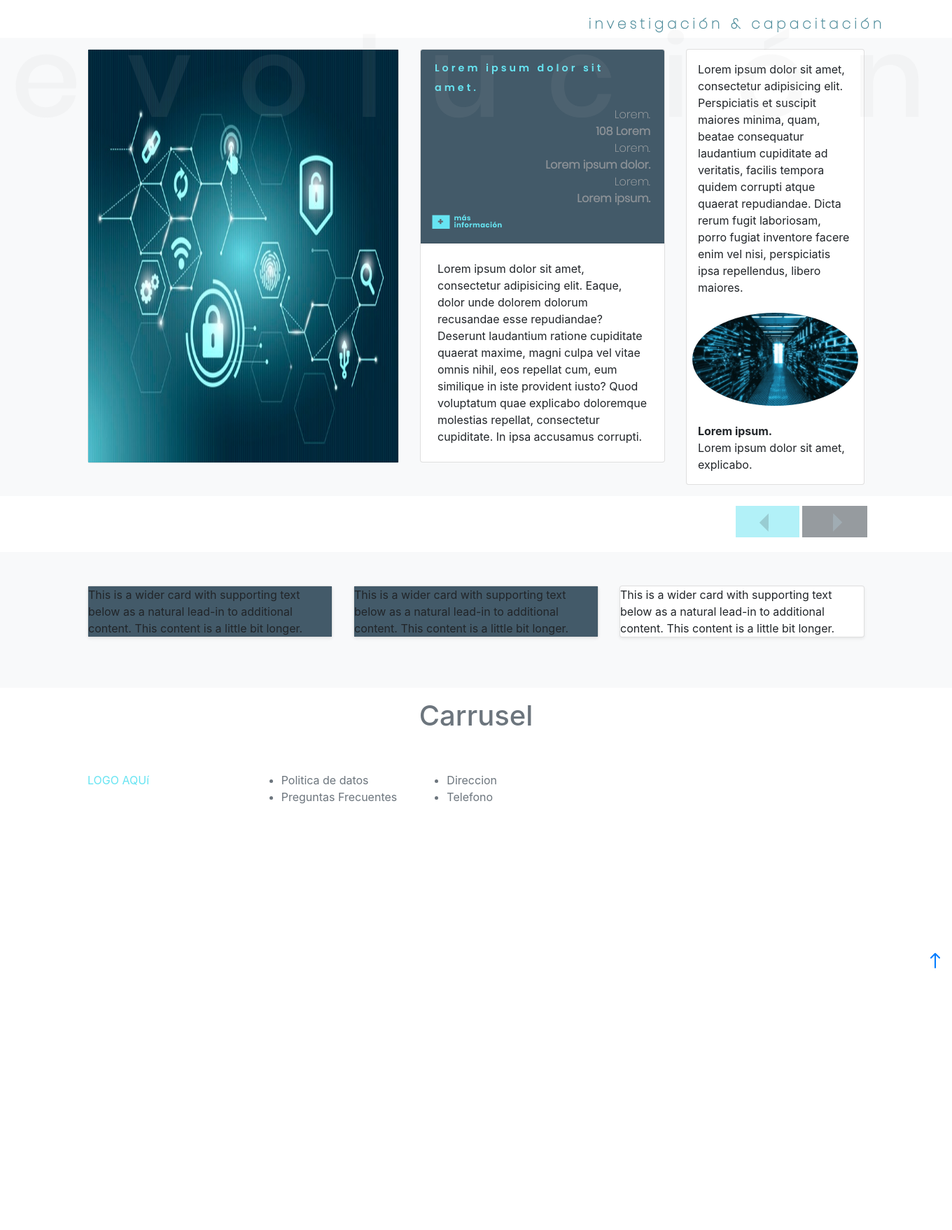
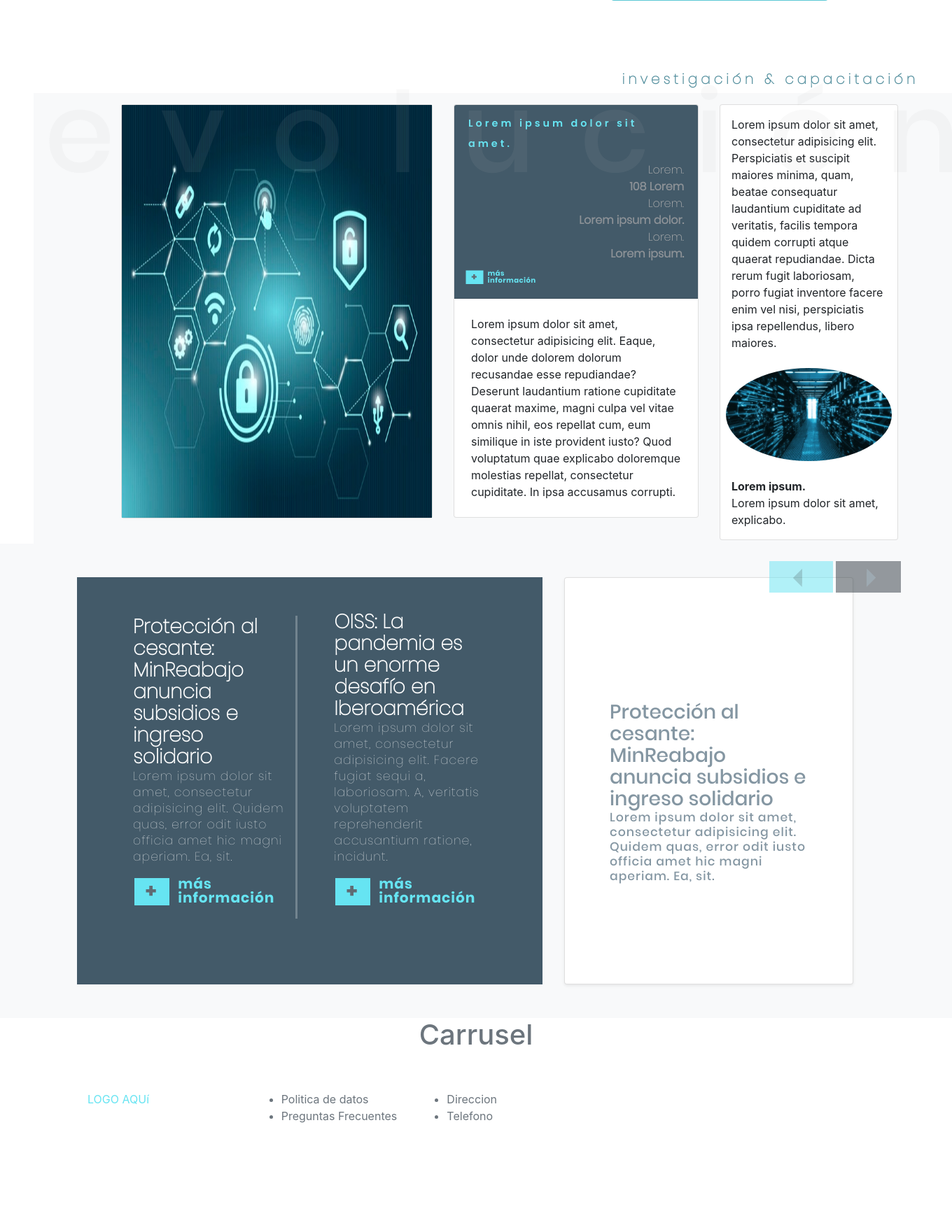
Before and after one commit to JJGuaca/EstratcoProyecto, a PHP site: page / in a window 1360 px wide; the page is wider, and only the part inside the window is pictured. Shown: the part 1735-3493 px from the top of that part at 70% size. Before the commit the page ends 3119 px from the top of that part, so only its background shows below. Run offline with PHP 8.4, Linux system fonts and the light colour scheme; some web fonts are replaced; grey boxes are pictures that could not be loaded.

Commit message:
Seccion5
Ajuste y organozación de la seccion 5

```diff
--- a/css/propios.css
+++ b/css/propios.css
@@ -118,3 +118,23 @@ div>p{
     opacity: .5;
     left: 90%;
 }
+
+.textCarr{
+    font-size: 135%;
+    color: #fff;
+    font-family: 'Poppins-Thin';
+    letter-spacing: 1px;
+    line-height: 22px;
+    margin: 0rem 1rem;
+    padding: 0rem 1rem;
+}
+.textCarr2{
+    font-size: 135%;
+    color: #566f80ba;
+    font-family: 'Poppins-Medium';
+    letter-spacing: 1px;
+    line-height: 20px;
+    font-weight: 100;
+    margin: 0rem 1rem;
+    padding: 0rem 1rem;
+}
--- a/index.html
+++ b/index.html
@@ -14,7 +14,7 @@
       	<img src="img/logo-home-estratco.png" alt="LOGO ESTRATCO">
       </a>
       <div class="ml-auto p-3 navbar-text nav-item">
-      	<a class="nav-link" href="#secc1"><span class="colorAgua" style="letter-spacing: 0.5rem;">| contáctenos</span></a>
+      	<a class="nav-link" href="#secc2"><span class="colorAgua" style="letter-spacing: 0.5rem;">| contáctenos</span></a>
       </div>
       <button class="navbar-toggler collapsed" type="button" data-toggle="collapse" data-target="#navbarsExample01" aria-controls="navbarsExample01" aria-expanded="false" aria-label="Toggle navigation">
         <span class="navbar-toggler-icon"></span>
@@ -26,16 +26,16 @@
             <a class="nav-link" href="#secc1"><p class="colorAgua">Home</p></a>
           </li>
           <li class="list-inline-item navbar-text nav-item">
-            <a class="nav-link" href="#secc1"><p class="colorAgua">Nosotros</p></a>
+            <a class="nav-link" href="#secc2"><p class="colorAgua">Nosotros</p></a>
           </li>
           <li class="list-inline-item navbar-text nav-item">
-            <a class="nav-link" href="#secc2"><p class="colorAgua">Servicios</p></a>
+            <a class="nav-link" href="#secc3"><p class="colorAgua">Servicios</p></a>
           </li>
           <li class="list-inline-item navbar-text nav-item">
-            <a class="nav-link" href="#secc3"><p class="colorAgua">Investigación & Capacitación</p></a>
+            <a class="nav-link" href="#secc4"><p class="colorAgua">Investigación & Capacitación</p></a>
           </li>
           <li class="list-inline-item navbar-text">
-            <a class="nav-link" href="#secc4"><p class="colorAgua">Agenda</p></a>
+            <a class="nav-link" href="#secc5"><p class="colorAgua">Agenda</p></a>
           </li>
         </ul>
       </div>
@@ -74,7 +74,7 @@
 		</section>
 
 		<!--SECCION 3-->
-		<section id="secc3 container">
+		<section id="secc3" class="container">
 			<div class="row p-5">
 				<div class="col-md-4">
 					<div class="card bg-dark2 p-1 m-1">
@@ -122,7 +122,7 @@
 		</section>
 
 		<!--SECCION 4-->
-		<section id="secc4 imgSlider">
+		<section id="secc4" class="imgSlider m-5">
 			<div id="carsec4" class="carousel slide" data-ride="carousel">
 				<div class="carousel-inner">
 					<h3 class="text-right pr-5 mr-5" style="letter-spacing: 5px; font-family: 'Poppins-Thin'; font-size: 20px; font-weight: 600;"><span class="" style="color: #508d9c;">investigación & capacitación</span></h3>
@@ -279,41 +279,36 @@
 		</section>
 
 		<!--SECCION 5-->
-		<section id="secc5" class="py-3">
+		<div class="container p-3 m-3"></div>
+		<section id="secc5" class="pt-5 mt-5">
 			<div class="album py-5 bg-light">
 				<div class="container">
 					<div class="row">
-						<div class="col-md-4">
-							<div class="card mb-4 shadow-sm">
+						<div class="col-md-7 bg-dark3 pt-5 pl-5 pb-5">
+							<div class="col-md-5 d-inline-block textCarr" style="border-right: 3px solid #ffffff40; margin: 0rem 1rem;">
 								<div class="card-body bg-dark3">
-									<p class="card-text">This is a wider card with supporting text below as a natural lead-in to additional content. This content is a little bit longer.</p>
-									<div class="d-flex justify-content-between align-items-center">
-
-
-									</div>
+									<strong class="card-text" style="font-size: 130%;letter-spacing: 0px;line-height: 31px;">Protección al cesante: MinReabajo anuncia subsidios e ingreso solidario</strong><br><small>Lorem ipsum dolor sit amet, consectetur adipisicing elit. Quidem quas, error odit iusto officia amet hic magni aperiam. Ea, sit.</small>
 								</div>
+								<button class="btn" style="background-color: transparent;padding: unset;padding: 1rem 0em;">
+									<img src="img/slider1/mas-informacion-.png" alt="RED" onmouseover="scale(this);" onmouseout="scalenot(this);" id="mas2Sec5sl1A" style="width: 100%;">
+								</button>
+							</div>
+							<div class="col-md-5 d-inline-block textCarr" style="">
+								<div class="card-body bg-dark3" >
+									<strong class="card-text" style="font-size: 130%;letter-spacing: 0px;line-height: 31px;">OISS: La pandemia es un enorme desafío en Iberoamérica</strong><br><small>Lorem ipsum dolor sit amet, consectetur adipisicing elit. Facere fugiat sequi a, laboriosam. A, veritatis voluptatem reprehenderit accusantium ratione, incidunt.</small>
+								</div>
+								<button class="btn" style="background-color: transparent;padding: unset;padding: 1rem 0rem;">
+									<img src="img/slider1/mas-informacion-.png" alt="RED"  onmouseover="scale(this);" onmouseout="scalenot(this);" id="mas2Sec5sl1B" style="width: 100%;">
+								</button>
 							</div>
 						</div>
-						<div class="col-md-4">
-							<div class="card mb-4 shadow-sm">
-								<div class="card-body bg-dark3">
-									<p class="card-text">This is a wider card with supporting text below as a natural lead-in to additional content. This content is a little bit longer.</p>
-									<div class="d-flex justify-content-between align-items-center">
-
-
-									</div>
-								</div>
-							</div>
-						</div>
-						<div class="col-md-4">
-							<div class="card mb-4 shadow-sm">
-
-								<div class="card-body">
-									<p class="card-text">This is a wider card with supporting text below as a natural lead-in to additional content. This content is a little bit longer.</p>
-									<div class="d-flex justify-content-between align-items-center">
-
-
-									</div>
+						<div class="col-md-5">
+							<div class="card shadow-sm textCarr2 " style="padding-bottom: 6rem !important;">
+								<div class="card-body p-5" style="padding-top: 11rem !important;">
+									<strong class="card-text" style="font-size: 130%;letter-spacing: 0px;line-height: 31px;">Protección al cesante: MinReabajo anuncia subsidios e ingreso solidario</strong><br><small>Lorem ipsum dolor sit amet, consectetur adipisicing elit. Quidem quas, error odit iusto officia amet hic magni aperiam. Ea, sit.</small>
+									<!--<button class="btn" style="background-color: transparent;padding: unset;padding-top: 2rem;">
+										<img src="img/slider1/mas-informacion-.png" alt="RED" onmouseover="scale(this);" onmouseout="scalenot(this);" id="mas2Sec5sl1A" style="width: 100%;">
+									</button>-->
 								</div>
 							</div>
 						</div>
```
